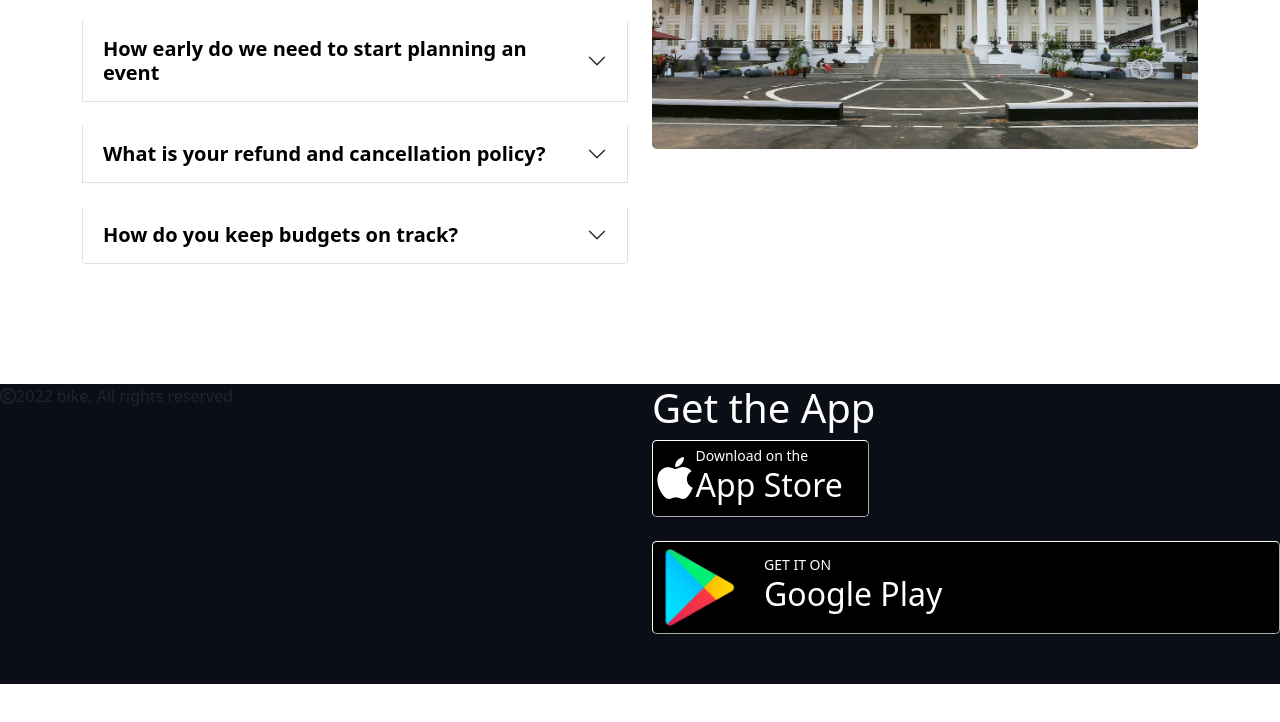
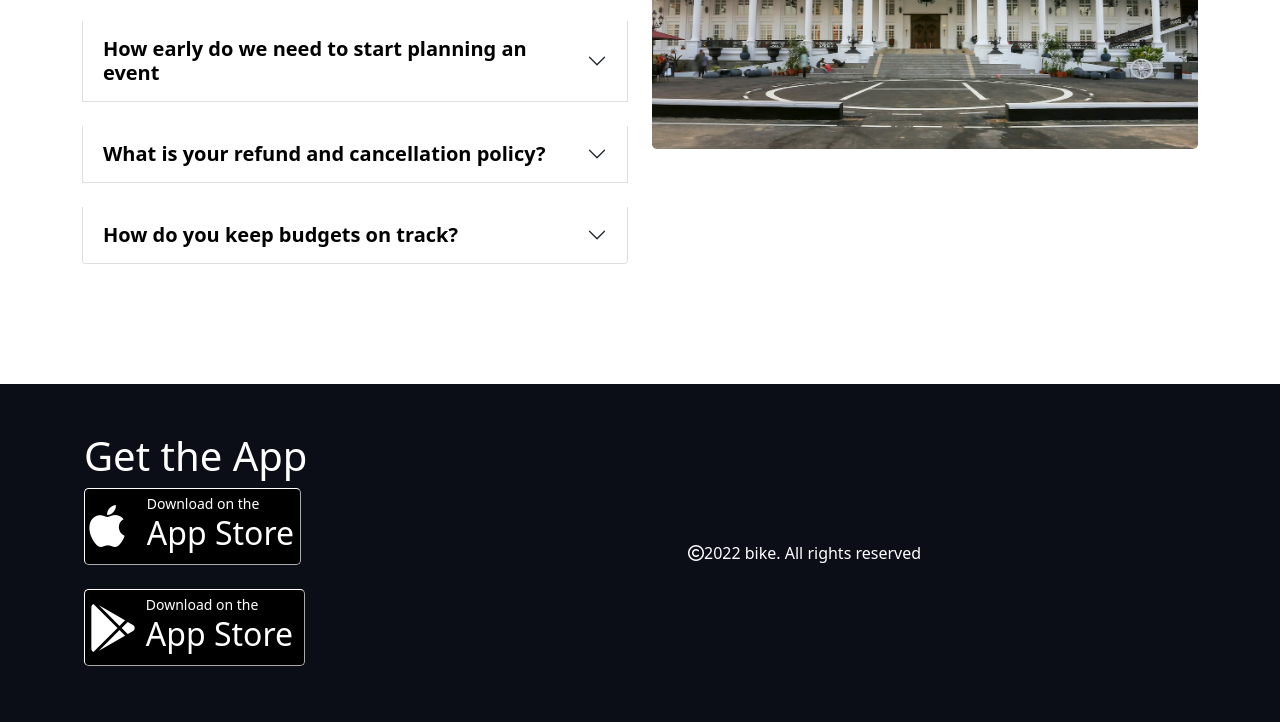
Before and after one commit to Nargis21/convention-hall, a plain HTML site: page index.html in a window 1280 px wide. Shown: the part 1853-2575 px from the top of the page. Before the commit the page ends 2537 px from the top, so only its background shows below. Drawn offline with nearby package versions, Linux system fonts and the light colour scheme.

Commit message:
section-4 landing

```diff
--- a/index.html
+++ b/index.html
@@ -293,35 +293,36 @@
             </div>
         </section>
     </main>
-    <footer style="height: 300px;" class="footer-bg">
-        <div class="row">
-            <div class="col-6">
+    <footer class="footer-bg p-5">
+        <div class="row d-flex justify-content-center align-items-center flex-sm-row-reverse">
+            <div class="col-sm-12 col-md-6 col-lg-6 text-white ps-5">
                 <p><i class="far fa-copyright"></i>2022 bike. All rights reserved</p>
             </div>
-            <div class="col-6">
+            <div class="col-sm-12 col-md-6 col-lg-6 ps-5 ">
                 <h1 class="text-white">Get the App</h1>
                 <button class="p-1 border-1 border-white rounded-3 text-white footer-btn">
                     <div class="row gx-4 d-flex align-items-center">
-                        <div class="col-2">
+                        <div class="col-3">
                             <i class="fab fa-apple fa-3x"></i>
                         </div>
-                        <div class="col-10 d-flex justify-content-start flex-column  align-items-start">
+                        <div class="col-9 d-flex justify-content-start flex-column  align-items-start">
                             <small>Download on the</small>
                             <h2>App Store</h2>
                         </div>
                     </div>
                 </button><br><br>
                 <button class="p-1 border-1 border-white rounded-3 text-white footer-btn">
-                    <div class="row gx-4 d-flex align-items-center">
-                        <div class="col-2">
-                            <img class="w-100 img-fluid" src="images/google-play.png" alt="">
+                    <div class="row gx-3 d-flex align-items-center">
+                        <div class="col-3">
+                            <i class="fab fa-google-play fa-3x"></i>
                         </div>
-                        <div class="col-10 d-flex justify-content-start flex-column  align-items-start">
-                            <small>GET IT ON</small>
-                            <h2>Google Play</h2>
+                        <div class="col-9 d-flex justify-content-start flex-column  align-items-start">
+                            <small>Download on the</small>
+                            <h2>App Store</h2>
                         </div>
                     </div>
-                </button>
+                </button><br><br>
+
             </div>
         </div>
     </footer>
```
